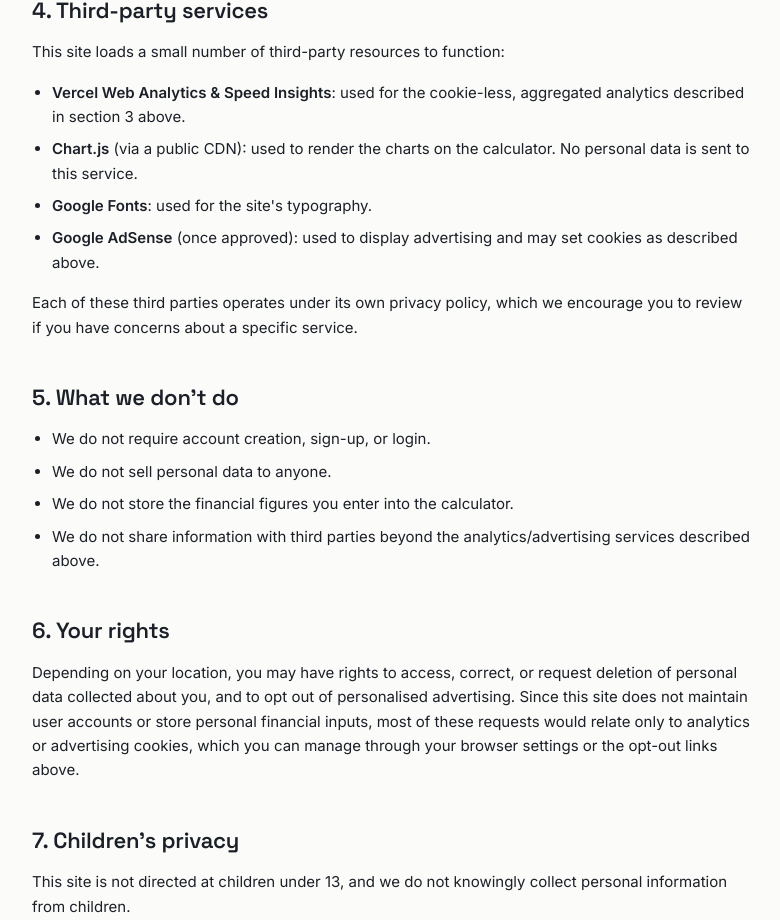
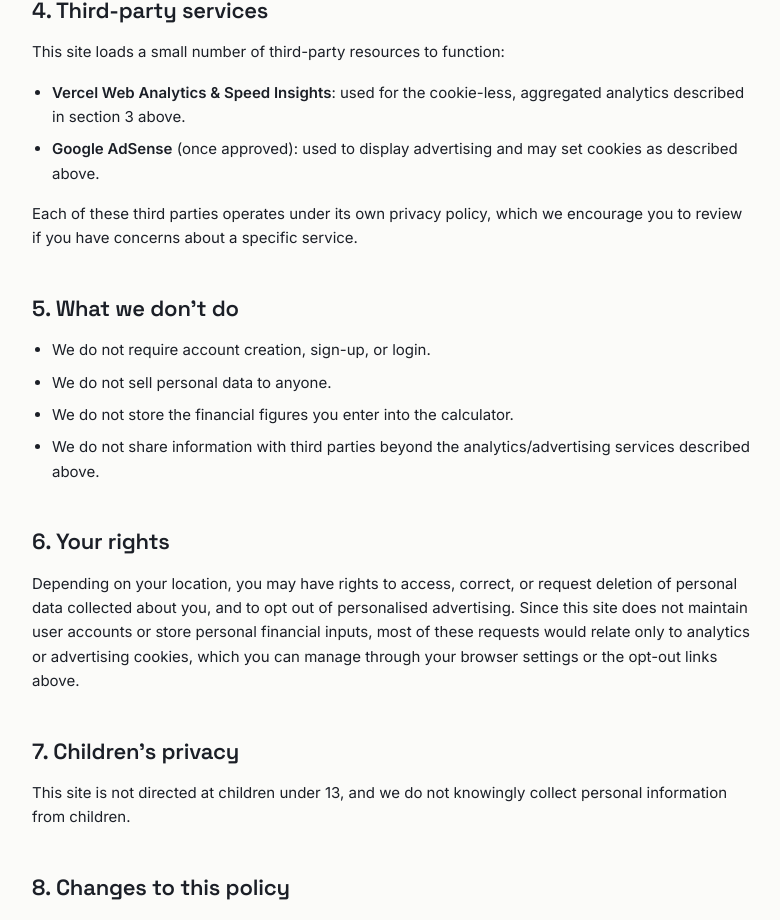
Before and after one commit to sakshamtandon1205/planmyloans-v2, a Next.js app: page /privacy in a window 1280 px wide. Shown: the part 1255-2175 px from the top of the page, without its empty margins (248-1028 px from the left). Built offline with nearby package versions, Linux system fonts and the light colour scheme.

Commit message:
Fix stale third-party services list on privacy page

```diff
--- a/src/app/privacy/page.tsx
+++ b/src/app/privacy/page.tsx
@@ -96,13 +96,6 @@ export default function PrivacyPage() {
             the cookie-less, aggregated analytics described in section 3 above.
           </li>
           <li>
-            <strong className="font-semibold text-ink">Chart.js</strong> (via a public CDN): used to render the
-            charts on the calculator. No personal data is sent to this service.
-          </li>
-          <li>
-            <strong className="font-semibold text-ink">Google Fonts</strong>: used for the site&apos;s typography.
-          </li>
-          <li>
             <strong className="font-semibold text-ink">Google AdSense</strong> (once approved): used to display
             advertising and may set cookies as described above.
           </li>
```
